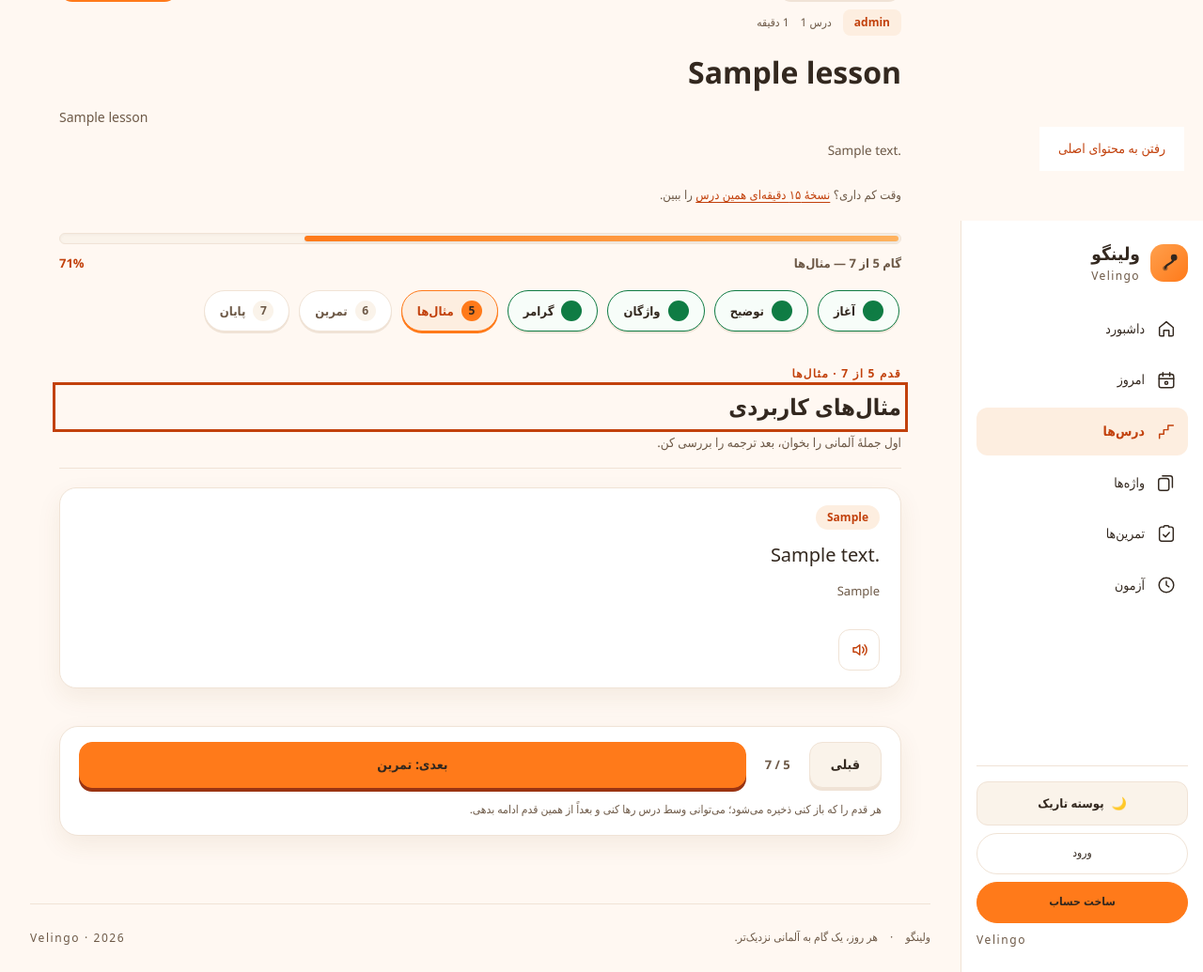
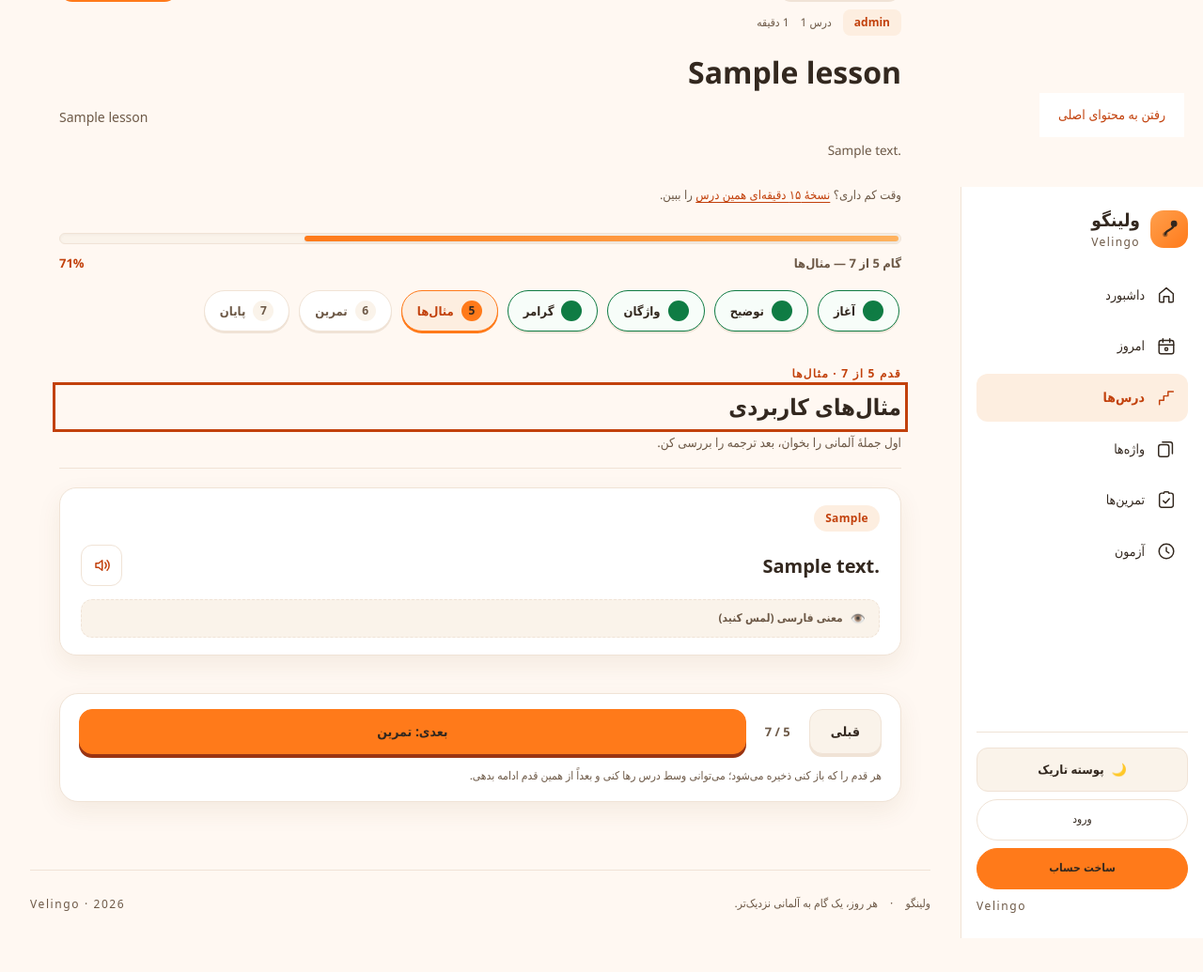
Before and after one commit to sina45vdjango-sys/LL_project, a Django app: page /lessons/1/ in a window 1280 px wide, after a click that opens the changed part. Shown: the part 80-1115 px from the top of the page at 94% size. After the commit the page ends 1079 px from the top, so only its background shows below. Run offline with Django 5.2, Linux system fonts and the light colour scheme; tables that the repository leaves empty hold one stand-in row (values such as "Sample post"); data that the repository does not hold is empty; parts of the project's set-up code (start-up, migrations or seed data) failed here and were passed over.

Commit message:
feat(lessons): introduce interactive chat bubbles, tap-to-reveal cards, and prominent Hero CTA

```diff
--- a/lessons/static/lessons/css/lesson_journey.css
+++ b/lessons/static/lessons/css/lesson_journey.css
@@ -248,31 +248,35 @@
 .word-row__status--exam { background: var(--violet-soft); color: var(--on-violet); }
 
 /* --------------------------------------------------------------- sentences --- */
-.sentence-list { display: flex; flex-direction: column; gap: 12px; margin: 0; padding: 0; list-style: none; }
-.sentence { display: flex; flex-direction: column; gap: 8px; padding: 18px 22px; border: 1px solid var(--line); border-radius: 18px; background: var(--surface); box-shadow: var(--shadow); transition: border-color .15s ease, transform .15s ease; }
-.sentence__speaker { align-self: flex-start; margin: 0; padding: 2px 12px; border-radius: 999px; background: var(--accent-soft); color: var(--accent-text); font: 700 12px/1.8 system-ui, sans-serif; }
-.sentence__de { margin: 0; max-width: 68ch; font: 500 20px/1.85 system-ui, sans-serif; overflow-wrap: anywhere; }
-.sentence__fa { margin: 0; max-width: 68ch; color: var(--muted); font-size: 13px; line-height: 1.95; }
-.sentence__audio { margin-top: 4px; }
-/* Only the vocabulary step passes words in: the page's own words this sentence uses. */
-.sentence__words { display: flex; flex-wrap: wrap; gap: 6px; margin: 0; }
+.sentence-list { display: flex; flex-direction: column; gap: 14px; margin: 0; padding: 0; list-style: none; }
+.sentence { display: flex; flex-direction: column; gap: 10px; padding: 18px 22px; border: 1px solid var(--line); border-radius: 18px; background: var(--surface); box-shadow: var(--shadow); transition: border-color .15s ease, transform .15s ease, box-shadow .15s ease; }
+.sentence:hover { border-color: var(--line); box-shadow: 0 6px 20px rgba(0, 0, 0, .06); }
+.sentence__speaker { align-self: flex-start; margin: 0 0 4px 0; padding: 3px 12px; border-radius: 999px; background: var(--accent-soft); color: var(--accent-text); font: 700 12px/1.8 system-ui, sans-serif; letter-spacing: 0.3px; }
+.sentence__content { display: flex; flex-direction: column; gap: 8px; width: 100%; }
+.sentence__main-row { display: flex; align-items: center; justify-content: space-between; gap: 14px; flex-wrap: wrap; }
+.sentence__de { margin: 0; max-width: 68ch; font: 600 20px/1.85 system-ui, sans-serif; color: var(--fg); overflow-wrap: anywhere; }
+.sentence__fa { margin: 0; max-width: 68ch; color: var(--muted); font-size: 13.5px; line-height: 1.95; }
+.sentence__audio { display: inline-flex; align-items: center; flex-shrink: 0; }
+.sentence__words { display: flex; flex-wrap: wrap; gap: 6px; margin: 4px 0 0 0; }
 
-/* Dialogue reads as a script: the speaker sits beside the line, the translation and the
-   player stay under it. Still one card per line and no bubbles — this is reading
-   material, not a chat window. */
+/* Interactive Tap-to-Reveal cards */
+.tap-to-reveal { margin-top: 6px; border-radius: 12px; background: var(--surface-alt); border: 1px dashed var(--line); transition: background .2s ease, border-color .2s ease, box-shadow .2s ease; overflow: hidden; }
+.tap-to-reveal[open] { border-style: solid; background: var(--surface); border-color: var(--line); box-shadow: 0 2px 10px rgba(0, 0, 0, .04); }
+.tap-to-reveal__trigger { display: inline-flex; align-items: center; gap: 8px; padding: 7px 14px; font-size: 12px; font-weight: 700; color: var(--muted); cursor: pointer; user-select: none; list-style: none; -webkit-tap-highlight-color: transparent; }
+.tap-to-reveal__trigger::-webkit-details-marker { display: none; }
+.tap-to-reveal__trigger:hover { color: var(--accent-text); }
+.tap-to-reveal__icon { font-size: 13px; opacity: 0.85; }
+.tap-to-reveal__content { padding: 4px 14px 12px; animation: revealSlide .22s cubic-bezier(0.16, 1, 0.3, 1); }
+@keyframes revealSlide { from { opacity: 0; transform: translateY(-4px); } to { opacity: 1; transform: translateY(0); } }
+
+/* Chat Bubbles in Dialogue Mode */
+.sentence-list--dialogue { gap: 16px; }
+.sentence--dialogue { position: relative; border-radius: 20px 20px 6px 20px; max-width: 88%; border-width: 1.5px; }
+.sentence--dialogue-alt { align-self: flex-start; margin-inline-start: auto; background: var(--surface-alt); border-radius: 20px 20px 20px 6px; }
+
 @media (min-width: 768px) {
-  .sentence[data-role="DIALOGUE"] {
-    display: grid;
-    grid-template-columns: 9rem minmax(0, 1fr);
-    grid-template-areas: "speaker de" ". fa" ". audio";
-    align-items: start;
-    column-gap: 14px;
-    row-gap: 6px;
-  }
-  .sentence[data-role="DIALOGUE"] .sentence__speaker { grid-area: speaker; }
-  .sentence[data-role="DIALOGUE"] .sentence__de { grid-area: de; }
-  .sentence[data-role="DIALOGUE"] .sentence__fa { grid-area: fa; }
-  .sentence[data-role="DIALOGUE"] .sentence__audio { grid-area: audio; }
+  .sentence--dialogue { max-width: 80%; }
+  .sentence--dialogue-alt { max-width: 80%; margin-inline-start: 12%; }
 }
 
 /* ----------------------------------------------------------------- grammar --- */
--- a/lessons/templates/lessons/steps/_block.html
+++ b/lessons/templates/lessons/steps/_block.html
@@ -15,7 +15,17 @@
      cards (see lessons/steps/_sentences.html): the heading still names the section, but the
      body would repeat, line for line, what the cards below already show.{% endcomment %}
   {% if not suppress_block_body %}
-    {% if split_lists %}
+    {% if 'تله' in block.title or 'نکته' in block.title or block.type == 'NOTE' %}
+      <details class="tap-to-reveal block-reveal" open>
+        <summary class="tap-to-reveal__trigger">
+          <span class="tap-to-reveal__icon">💡</span>
+          <span class="tap-to-reveal__label">تحلیل آموزشی و رفع تله زبانی</span>
+        </summary>
+        <div class="tap-to-reveal__content">
+          <div class="step-block__body" data-lookup>{{ block.body|without_english|direction|linebreaks }}</div>
+        </div>
+      </details>
+    {% elif split_lists %}
       <div class="step-block__body" data-lookup>{{ block.body|without_english|list_lines|direction|linebreaks }}</div>
     {% else %}
       <div class="step-block__body" data-lookup>{{ block.body|without_english|direction|linebreaks }}</div>
--- a/lessons/templates/lessons/steps/_sentence.html
+++ b/lessons/templates/lessons/steps/_sentence.html
@@ -10,16 +10,32 @@
 
    `words` is optional and only the vocabulary step passes it: the page's own words that
    this sentence uses, shown as chips so the learner sees which of them appear here.{% endcomment %}
-<li class="sentence" data-role="{{ link.role }}">
+<li class="sentence{% if link.role == 'DIALOGUE' %} sentence--dialogue{% if index and index|divisibleby:2 %} sentence--dialogue-alt{% endif %}{% endif %}" data-role="{{ link.role }}">
   {% if link.speaker %}<p class="sentence__speaker"><bdi>{{ link.speaker }}</bdi></p>{% endif %}
-  <p class="sentence__de" lang="de" dir="ltr" data-lookup>{{ link.sentence.text }}</p>
-  <p class="sentence__fa">{{ link.sentence.translation_fa }}</p>
-  {% if words %}
-    <p class="sentence__words">{% for word in words %}<span class="chip" lang="de" dir="ltr">{{ word.word }}</span>{% endfor %}</p>
-  {% endif %}
-  {% if link.sentence.audio %}
-    <div class="sentence__audio">
-      {% include "includes/audio_control.html" with audio=link.sentence.audio prefix="sentence" pk=link.sentence.pk label=link.sentence.text|truncatechars:60 %}
+  <div class="sentence__content">
+    <div class="sentence__main-row">
+      <p class="sentence__de" lang="de" dir="ltr" data-lookup>{{ link.sentence.text }}</p>
+      {% if link.sentence.audio %}
+        <div class="sentence__audio">
+          {% include "includes/audio_control.html" with audio=link.sentence.audio prefix="sentence" pk=link.sentence.pk label=link.sentence.text|truncatechars:60 inline=True %}
+        </div>
+      {% endif %}
     </div>
-  {% endif %}
+
+    {% if link.sentence.translation_fa %}
+      <details class="tap-to-reveal sentence__reveal">
+        <summary class="tap-to-reveal__trigger">
+          <span class="tap-to-reveal__icon">👁️</span>
+          <span class="tap-to-reveal__label">معنی فارسی (لمس کنید)</span>
+        </summary>
+        <div class="tap-to-reveal__content">
+          <p class="sentence__fa">{{ link.sentence.translation_fa }}</p>
+        </div>
+      </details>
+    {% endif %}
+
+    {% if words %}
+      <p class="sentence__words">{% for word in words %}<span class="chip" lang="de" dir="ltr">{{ word.word }}</span>{% endfor %}</p>
+    {% endif %}
+  </div>
 </li>
--- a/lessons/templates/lessons/steps/_sentences.html
+++ b/lessons/templates/lessons/steps/_sentences.html
@@ -9,9 +9,9 @@
 {% include "lessons/steps/_lead.html" with suppress_block_body=True %}
 
 {% if step.sentences %}
-  <ul class="sentence-list">
+  <ul class="sentence-list{% if step.key == 'dialogue' or step.role == 'DIALOGUE' %} sentence-list--dialogue{% endif %}">
     {% for link in step.sentences %}
-      {% include "lessons/steps/_sentence.html" with link=link %}
+      {% include "lessons/steps/_sentence.html" with link=link index=forloop.counter %}
     {% endfor %}
   </ul>
 {% endif %}
--- a/templates/dashboard.html
+++ b/templates/dashboard.html
@@ -94,12 +94,12 @@
         <div class="hero-actions">
           {% if active_lesson %}
             <a href="{% url 'lessons:lesson-detail' active_lesson.pk %}" class="btn-tactile-primary" id="bentoHeroResumeBtn">
-              <span>{% if active_started %}ادامه یادگیری{% else %}شروع درس {{ active_lesson.order }}{% endif %}</span>
+              <span>{% if active_started %}ادامه یادگیری (درس {{ active_lesson.order }}){% else %}شروع درس {{ active_lesson.order }}: {{ active_lesson.display_title|default:"سلام و احوالپرسی" }}{% endif %}</span>
               <span aria-hidden="true">→</span>
             </a>
           {% else %}
             <a href="{% url 'lessons:lesson-detail' first_lesson.pk %}" class="btn-tactile-primary" id="bentoHeroResumeBtn">
-              <span>شروع درس ۱</span>
+              <span>شروع درس ۱: {{ first_lesson.display_title|default:"سلام و احوالپرسی" }}</span>
               <span aria-hidden="true">→</span>
             </a>
           {% endif %}
@@ -107,7 +107,7 @@
           {% if active_audio %}
             {% include "includes/audio_control.html" with audio=active_audio prefix="bento-hero" pk=active_lesson.pk label="تلفظ صوتی درس" %}
           {% endif %}
-          <span class="time-estimate">⏱ حدود {{ active_lesson.estimated_time|default:15 }} دقیقه</span>
+          <span class="time-estimate">⏱ {{ active_lesson.estimated_time|default:15 }} دقیقه</span>
         </div>
       </article>
 
```
